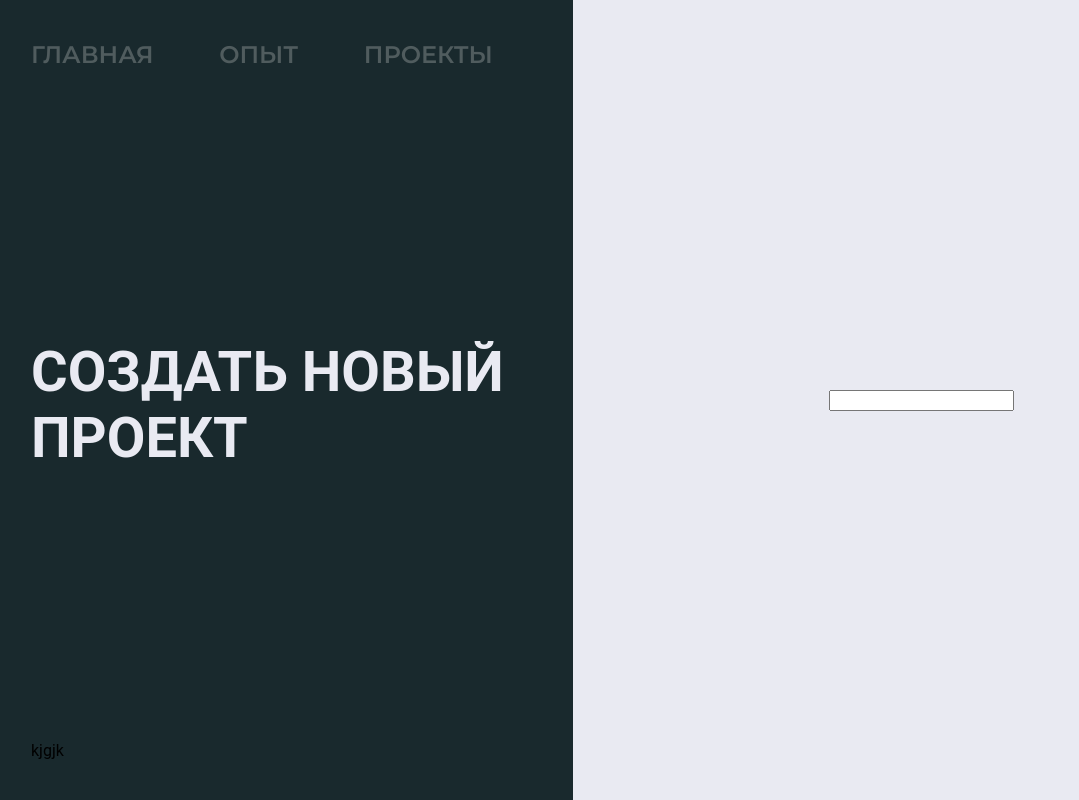
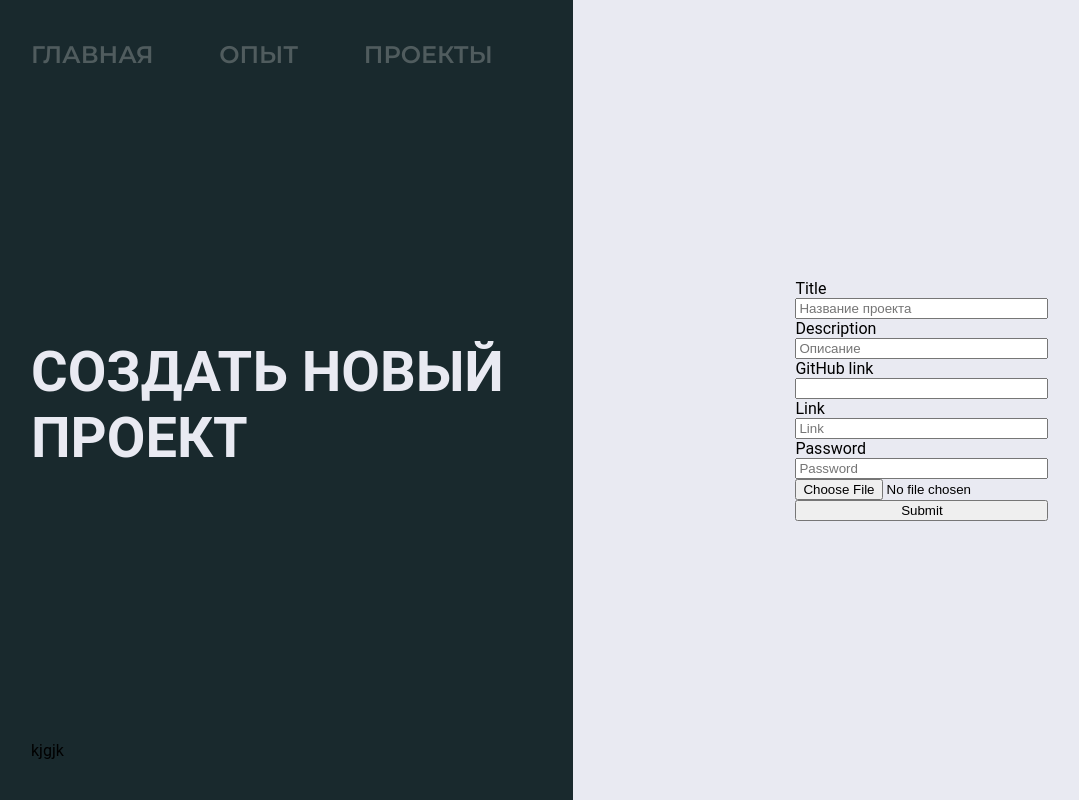
Before and after one commit to AurovD/aurovd.ruNext, a Next.js app: page /adding in a window 1280 px wide. Shown: the whole page, without its empty margins (9-1088 px from the left). Built offline with nearby package versions, Linux system fonts and the light colour scheme; a web font is replaced by a local one.

Commit message:
created table user, new inputs

```diff
--- /dev/null
+++ b/components/CreateProject/index.tsx
@@ -0,0 +1,69 @@
+import React from 'react';
+import styles from './CreateProject.module.scss';
+import { Formik, Field, Form, FormikHelpers } from 'formik';
+
+interface Values {
+    title: string;
+    description: string;
+    link?: string;
+    github?: string;
+    password: string;
+    files: FileList;
+}
+
+// https://codesandbox.io/s/lkkjpr5r7?file=/index.js
+
+
+export const CreateProject = () => {
+    return (
+        <div className={'d-flex justify-content-center align-items-center'}>
+            <Formik
+                initialValues={{
+                    title: '',
+                    description: '',
+                    link: '',
+                    github: '',
+                    password: '',
+                    files: null
+                }}
+                onSubmit={(
+                    values: Values,
+                    { setSubmitting }: FormikHelpers<Values>
+                ) => {
+                    console.log(values, setSubmitting)
+                    // setTimeout(() => {
+                    //     alert(JSON.stringify(values, null, 2));
+                        setSubmitting(false);
+                    // }, 500);
+                }}>
+
+                <Form className={'d-flex flex-column'}>
+                    <label htmlFor="title">Title</label>
+                    <Field id="title" name="title" placeholder="Название проекта" />
+
+                    <label htmlFor="desc">Description</label>
+                    <Field id="desc" name="description" placeholder="Описание" />
+
+                    <label htmlFor="github">GitHub link</label>
+                    <Field id="github" name="github" placeholder="" />
+
+                    <label htmlFor="link">Link</label>
+                    <Field id="link" name="link" placeholder="Link" />
+
+                    <label htmlFor="password">Password</label>
+                    <Field id="password" name="password" placeholder="Password" type="password"/>
+
+                    <input
+                        type="file"
+                        name="file"
+                        onChange={(event) =>{
+                            setFieldValue("photo1", event.target.files[0]);
+                        }}
+                    />
+
+                    <button type="submit">Submit</button>
+                </Form>
+            </Formik>
+        </div>
+    )
+};
--- a/components/Form/index.tsx
+++ /dev/null
@@ -1,24 +0,0 @@
-import React from 'react';
-import styles from './Form.module.scss';
-
-interface Values {
-    title: string;
-    lastName: string;
-    description: string;
-    link?: string;
-    github?: string;
-    files: FileList;
-}
-
-
-
-
-export const Form = () => {
-    return (
-        <div className={'d-flex justify-content-center align-items-center'}>
-            <form method='post'>
-                <input type="text"/>
-            </form>
-        </div>
-    )
-};
--- a/migrations/20210904112544-create-user.js
+++ b/migrations/20210904112544-create-user.js
@@ -17,6 +17,9 @@ module.exports = {
       email: {
         type: Sequelize.STRING
       },
+      status: {
+        type: Sequelize.BOOLEAN
+      },
       createdAt: {
         allowNull: false,
         type: Sequelize.DATE
--- a/pages/adding.tsx
+++ b/pages/adding.tsx
@@ -1,12 +1,12 @@
 import React from 'react';
 import {Panel} from "../components/Panel";
-import {Form} from "../components/Form";
+import {CreateProject} from "../components/CreateProject";
 
 export default function Adding() {
     return (
         <div className={"d-grid grid"}>
             <Panel id={3} title='СОЗДАТЬ НОВЫЙ ПРОЕКТ'/>
-            <Form/>
+            <CreateProject/>
         </div>
     )
 };
```
Also changed, not shown: components/CreateProject/CreateProject.module.scss (added).
